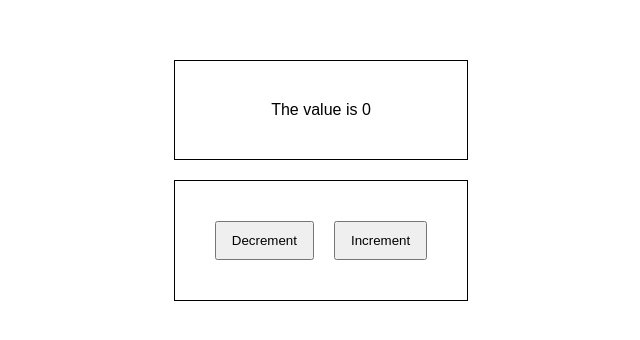
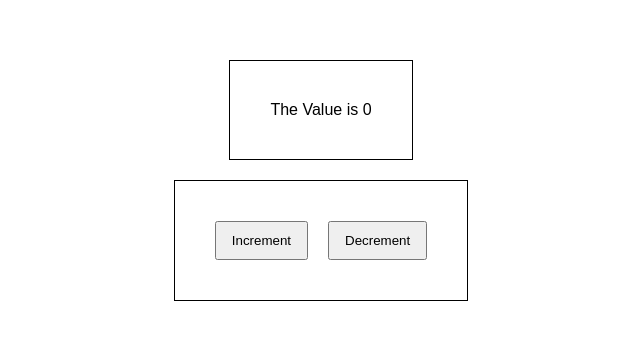
Before and after one commit to ramyamuttireddy/React-learning, a React (Create React App) app: page / in a window 1280 px wide. Shown: the part 240-580 px from the top of the page, without its empty margins (319-959 px from the left). Built offline with nearby package versions, Linux system fonts and the light colour scheme.

Commit message:
first-commit

```diff
--- a/src/App.js
+++ b/src/App.js
@@ -5,23 +5,16 @@ import { useState } from 'react';
 
 
 function App() {
-  const [data, setData] =useState(0);
+ const [data,setData] = useState(0);
 
-
-  function handleIncrement(x){
-   setData(x);
-  }
-
-  return(
+ function handleOnclick(x){
+    setData(x);
+ }
+  return (
     <div className='App'>
-      <div>
-
-         <FirstComponents value={data} />
-         <SecondComponents  value={data} setValue={handleIncrement} />
-
-      </div>
-      </div>
+      <FirstComponents value={data}/>
+      <SecondComponents value={data} Setvalue={handleOnclick}/>
+    </div>
   )
 }
-
-export default App;
+export default  App;
--- a/src/components/FirstComponents.js
+++ b/src/components/FirstComponents.js
@@ -1,11 +1,12 @@
+
 import React from 'react'
 
 function FirstComponents(props) {
-    return (
+  return (
     <div>
-       <div className='value'>The value is {props.value}</div>
+      <div className='value'>The Value is {props.value}</div>
     </div>
   )
 }
 
-export default FirstComponents;
+export default  FirstComponents;
--- a/src/components/SecondComponents.js
+++ b/src/components/SecondComponents.js
@@ -1,22 +1,24 @@
-import React from "react"
+import React from 'react'
 
-function SecondComponents ({ value, setValue }) {
-  function  handleDecrement(){
-    if(setValue){
-   setValue(value - 1)
+function SecondComponents({value,Setvalue}) {
+
+  function handleIncrement(){
+    if(Setvalue){
+
+       Setvalue(value + 1);
     }
   }
-  function  handleIncrement(){
-     if(setValue){
-    setValue(value + 1)
-     }
-   }
+  function handleDecrement(){
+    if(Setvalue){
+       Setvalue(value - 1);
+    }
+  }
   return (
-    <div className="button-container">
+    <div className='button-container'>
+      <button onClick={handleIncrement}>Increment</button>
       <button onClick={handleDecrement}>Decrement</button>
-      <button onClick={handleIncrement}>Increment</button>
     </div>
-  );
-};
+  )
+}
 
 export default SecondComponents;
```
